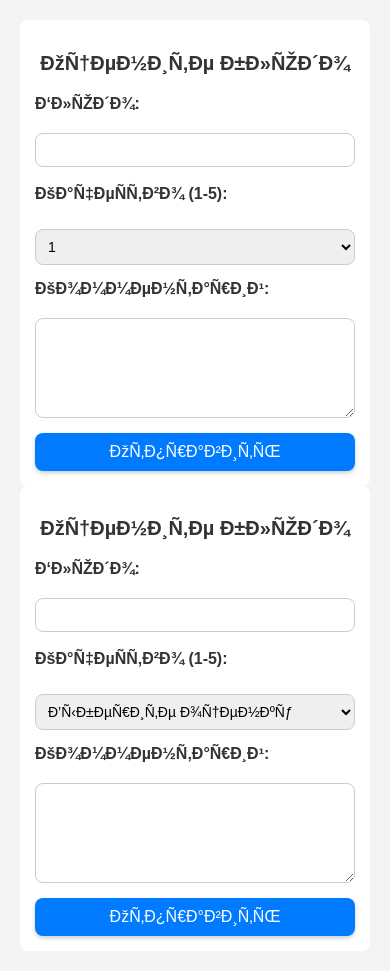
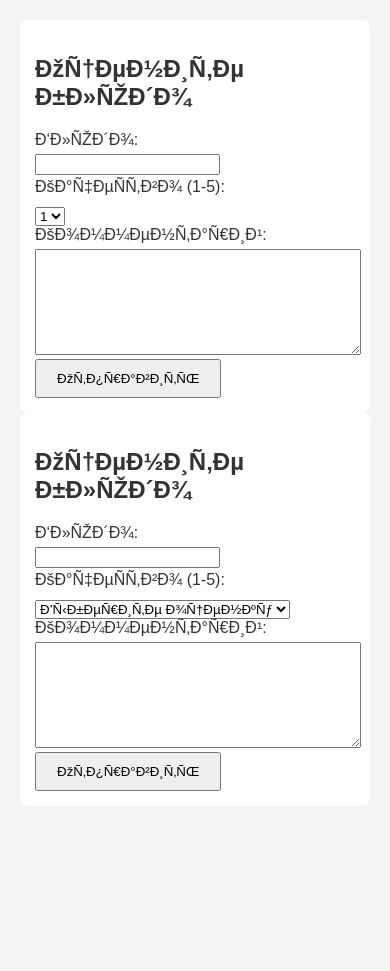
Before and after one commit to Sergey51000s/survey-app, a website: page public/questions.html in a window 390 px wide. After the commit the page ends 844 px from the top, so only its background shows below. Drawn offline with Linux system fonts and the light colour scheme.

```diff
--- a/public/styles.css
+++ b/public/styles.css
@@ -104,90 +104,4 @@
     font-size: 16px;
     padding: 10px;
   }
-}/* Стили для questions.html */
-h2 {
-  text-align: center;
-  font-size: 28px;
-  font-weight: bold;
-  margin-bottom: 20px;
 }
-
-form {
-  display: flex;
-  flex-direction: column;
-  gap: 15px;
-}
-
-label {
-  font-size: 20px;
-  font-weight: bold;
-}
-
-input, select, textarea {
-  padding: 12px;
-  font-size: 18px;
-  border: 1px solid #ccc;
-  border-radius: 8px;
-  width: 100%;
-  box-sizing: border-box;
-}
-
-textarea {
-  resize: vertical;
-}
-
-button {
-  padding: 15px;
-  font-size: 20px;
-  background-color: #007BFF;
-  color: white;
-  border: none;
-  border-radius: 8px;
-  cursor: pointer;
-  box-shadow: 0 2px 4px rgba(0, 0, 0, 0.2);
-}
-
-button:hover, button:active {
-  background-color: #0056b3;
-}
-
-/* Адаптивность для формы */
-@media (max-width: 600px) {
-  h2 {
-    font-size: 24px;
-  }
-
-  label {
-    font-size: 18px;
-  }
-
-  input, select, textarea {
-    font-size: 16px;
-    padding: 10px;
-  }
-
-  button {
-    font-size: 18px;
-    padding: 12px;
-  }
-}
-
-@media (max-width: 400px) {
-  h2 {
-    font-size: 20px;
-  }
-
-  label {
-    font-size: 16px;
-  }
-
-  input, select, textarea {
-    font-size: 14px;
-    padding: 8px;
-  }
-
-  button {
-    font-size: 16px;
-    padding: 10px;
-  }
-}
```
Also changed, not shown: public/index.html (+52 -35 lines).
